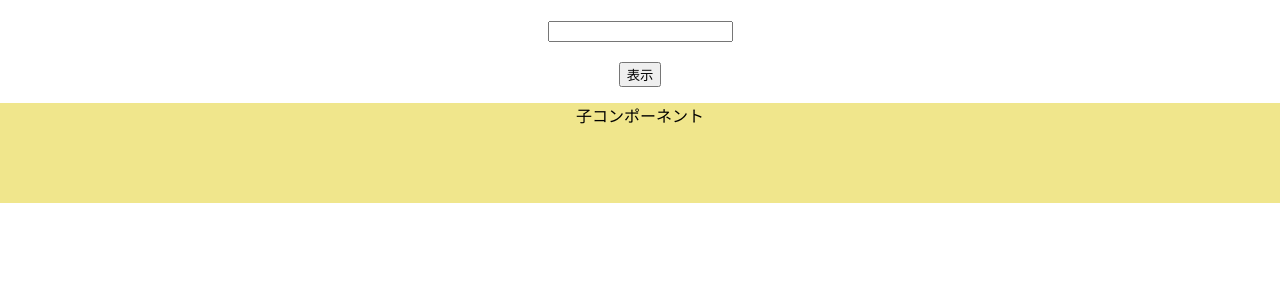
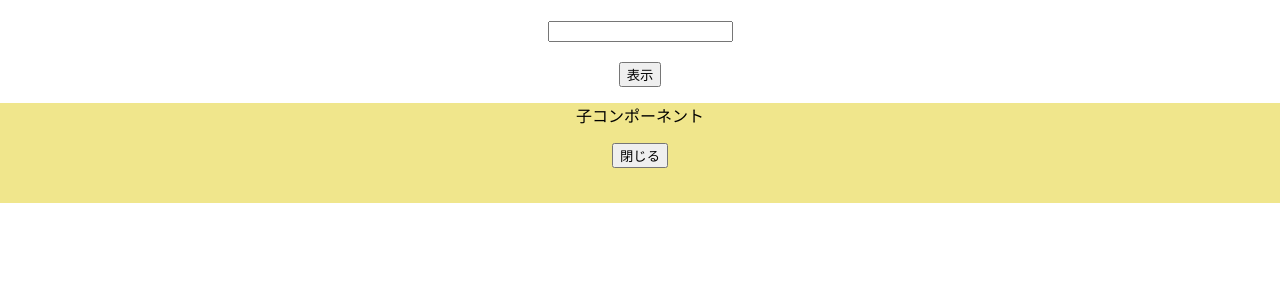
Before and after one commit to takayuki-s/react-review, a React (Create React App) app: page / in a window 1280 px wide. Both pictures are taken after a click on the button "表示". Shown: the top 300 px of the page. Built offline with nearby package versions, Linux system fonts and the light colour scheme.

Commit message:
useCallbackで関数をmemo化して再レンダリングを減らす

```diff
--- a/src/App.js
+++ b/src/App.js
@@ -1,6 +1,6 @@
 import logo from './logo.svg';
 import './App.css';
-import { useState } from 'react';
+import { useCallback, useState } from 'react';
 import { ChildArea } from './ChildArea';
 
 function App() {
@@ -9,9 +9,8 @@
   const onChangeText = (e) => setText(e.target.value);
 
   const onClickOpen = (e) => setOpen(!open)
-  // const onClickCountUp = () =>{
-  //   setCount(count + 1);
-  // }
+
+  const onClickClose = useCallback(() => setOpen(false), [setOpen]);
   return (
     <div className="App">
       <br />
@@ -19,7 +18,7 @@
       <br />
       <br />
       <button onClick={onClickOpen}>表示</button>
-      <ChildArea open={open}/>
+      <ChildArea open={open}  onClickClose={onClickClose}/>
     </div>
   );
 }
--- a/src/ChildArea.jsx
+++ b/src/ChildArea.jsx
@@ -7,7 +7,7 @@
 }
 
 export const ChildArea = memo((props) => {
-  const { open } = props;
+  const { open, onClickClose } = props;
   const data = [...Array(2000).keys()];
   console.log("ChildAreaがレンダリングされた！");
   data.forEach(() => {
@@ -18,6 +18,7 @@
       {open ? (
         <div style={style}>
           <p>子コンポーネント</p>
+          <button onClick={onClickClose}>閉じる</button>
         </div>
       ) : null}
     </>
```
